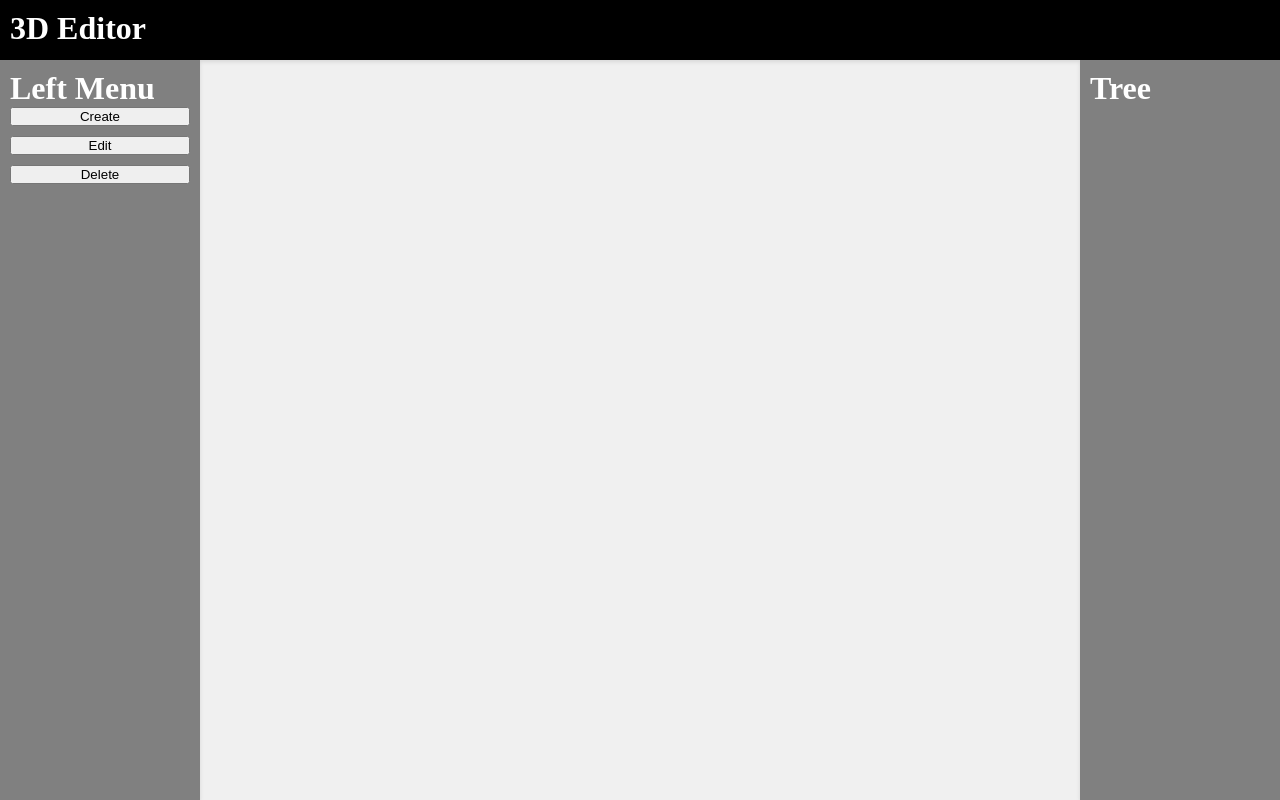
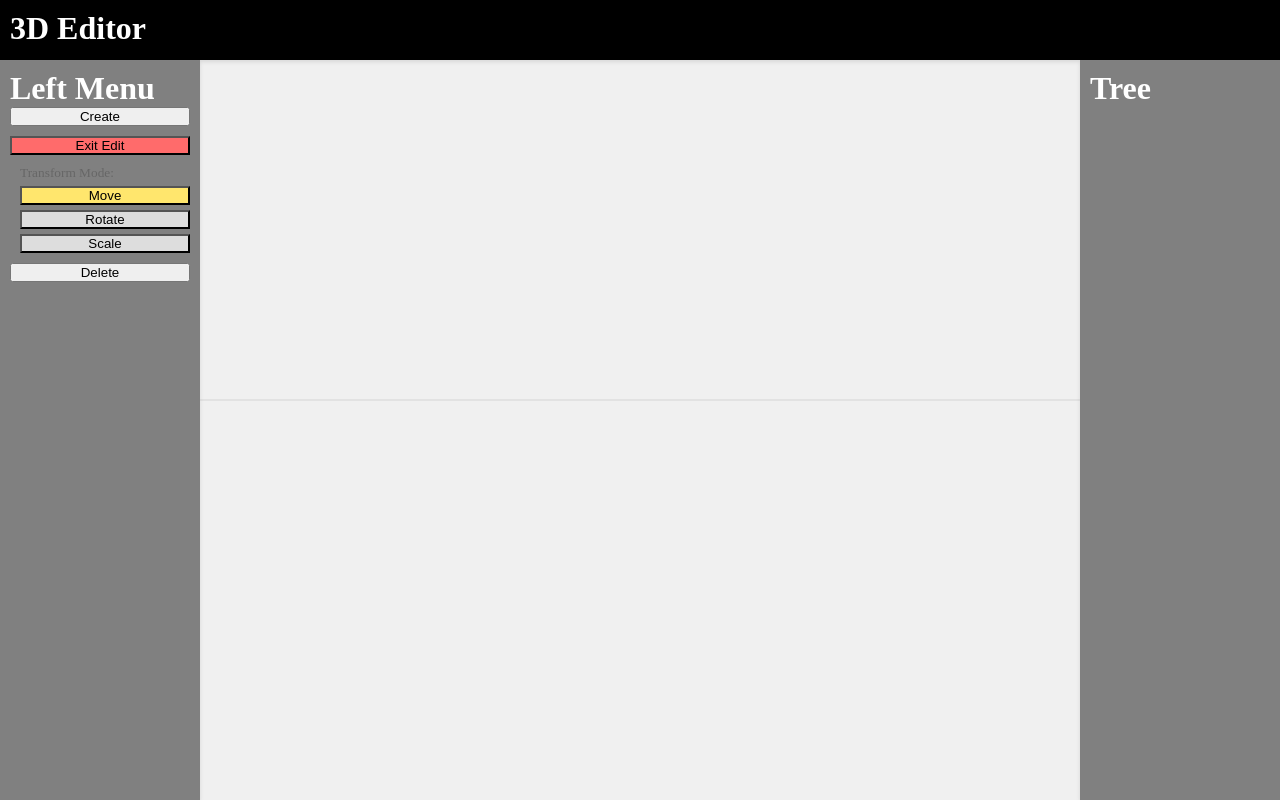
Before and after one commit to 1Mk7i/3d-editor, a Next.js app: page / in a window 1280 px wide. Both pictures are taken after a click on the button "Edit". Built offline with nearby package versions, Linux system fonts and the light colour scheme.

Commit message:
Add edit mode and transform controls to scene
Introduces an edit mode toggle and transform mode selection (move, rotate, scale) in the UI. Updates ThreeScene and useSceneManager to support these features, allowing users to manipulate selected objects with different transform controls.

```diff
--- a/src/app/page.tsx
+++ b/src/app/page.tsx
@@ -38,7 +38,31 @@ export default function Home() {
         title='Left Menu'
         children={<div style={{ display: 'flex', flexDirection: 'column', gap: '10px' }}>
           <Button label='Create' onClick={() => sceneManager.addObject(createNewMesh())} />
-          <Button label='Edit' onClick={() => alert('Edit mode enabled')} />
+          <Button
+            label={sceneManager.isEditMode ? 'Exit Edit' : 'Edit'}
+            onClick={sceneManager.toggleEditMode}
+            style={{ backgroundColor: sceneManager.isEditMode ? '#ff6b6b' : '#4ecdc4' }}
+          />
+          {sceneManager.isEditMode && (
+            <div style={{ display: 'flex', flexDirection: 'column', gap: '5px', marginLeft: '10px' }}>
+              <small style={{ color: '#666' }}>Transform Mode:</small>
+              <Button
+                label='Move'
+                onClick={() => sceneManager.setTransformMode('translate')}
+                style={{ backgroundColor: sceneManager.transformMode === 'translate' ? '#ffe66d' : '#ddd' }}
+              />
+              <Button
+                label='Rotate'
+                onClick={() => sceneManager.setTransformMode('rotate')}
+                style={{ backgroundColor: sceneManager.transformMode === 'rotate' ? '#ffe66d' : '#ddd' }}
+              />
+              <Button
+                label='Scale'
+                onClick={() => sceneManager.setTransformMode('scale')}
+                style={{ backgroundColor: sceneManager.transformMode === 'scale' ? '#ffe66d' : '#ddd' }}
+              />
+            </div>
+          )}
           <Button label='Delete' onClick={() => {
             if (sceneManager.selectedObjectId) {
               sceneManager.removeObject(sceneManager.selectedObjectId);
@@ -55,6 +79,8 @@ export default function Home() {
     selectObject={sceneManager.selectObject}
     selectedObjectId={sceneManager.selectedObjectId}
     clearSelection={sceneManager.clearSelection}
+    isEditMode={sceneManager.isEditMode}
+    transformMode={sceneManager.transformMode}
   />
       <ContextMenu
         isVisible={contextMenu.isVisible}
--- a/src/components/UI/Scene/ThreeScene.tsx
+++ b/src/components/UI/Scene/ThreeScene.tsx
@@ -15,9 +15,11 @@ type ThreeSceneProps = {
   selectObject: (id: string) => void;
   selectedObjectId: string | null;
   clearSelection: () => void;
+  isEditMode: boolean;
+  transformMode: 'translate' | 'rotate' | 'scale';
 };
 
-const SceneContent = ({ objects, selectObject, selectedObjectId, clearSelection }: ThreeSceneProps) => {
+const SceneContent = ({ objects, selectObject, selectedObjectId, clearSelection, isEditMode, transformMode }: ThreeSceneProps) => {
   const { camera, gl } = useThree();
   const raycaster = useRef(new THREE.Raycaster());
   const mouse = useRef(new THREE.Vector2());
@@ -78,9 +80,10 @@ const SceneContent = ({ objects, selectObject, selectedObjectId, clearSelection
     <>
       <ambientLight intensity={0.5} />
       <directionalLight position={[2, 2, 2]} intensity={0.8} />
+      <gridHelper args={[20, 20, 'gray', 'lightgray']} />
       {objects.map(obj => (
         obj.id === selectedObjectId ? (
-          <TransformControls object={obj.mesh} key={obj.id} mode="translate">
+          <TransformControls object={obj.mesh} key={obj.id} mode={isEditMode ? transformMode : 'translate'}>
             <primitive object={obj.mesh} />
           </TransformControls>
         ) : (
@@ -92,7 +95,7 @@ const SceneContent = ({ objects, selectObject, selectedObjectId, clearSelection
   );
 };
 
-const ThreeScene = ({ objects, selectObject, selectedObjectId, clearSelection }: ThreeSceneProps) => {
+const ThreeScene = ({ objects, selectObject, selectedObjectId, clearSelection, isEditMode, transformMode }: ThreeSceneProps) => {
   return (
     <Canvas style={{ width: '100vw', height: '100vh' }}>
       <SceneContent
@@ -100,6 +103,8 @@ const ThreeScene = ({ objects, selectObject, selectedObjectId, clearSelection }:
         selectObject={selectObject}
         selectedObjectId={selectedObjectId}
         clearSelection={clearSelection}
+        isEditMode={isEditMode}
+        transformMode={transformMode}
       />
     </Canvas>
   );
--- a/src/hooks/useSceneManager.ts
+++ b/src/hooks/useSceneManager.ts
@@ -11,6 +11,8 @@ export type SceneObject = {
 export function useSceneManager() {
   const [objects, setObjects] = useState<SceneObject[]>([]);
   const [selectedObjectId, setSelectedObjectId] = useState<string | null>(null);
+  const [isEditMode, setIsEditMode] = useState<boolean>(false);
+  const [transformMode, setTransformMode] = useState<'translate' | 'rotate' | 'scale'>('translate');
 
   // Додає новий об'єкт у сцену
   const addObject = useCallback((mesh: THREE.Object3D) => {
@@ -50,12 +52,26 @@ export function useSceneManager() {
     });
   }, [objects]);
 
+  // Перемикає режим редагування
+  const toggleEditMode = useCallback(() => {
+    setIsEditMode(prev => !prev);
+  }, []);
+
+  // Змінює режим трансформації
+  const setTransformModeHandler = useCallback((mode: 'translate' | 'rotate' | 'scale') => {
+    setTransformMode(mode);
+  }, []);
+
   return {
     objects,
     selectedObjectId,
+    isEditMode,
+    transformMode,
     addObject,
     removeObject,
     selectObject,
     clearSelection,
+    toggleEditMode,
+    setTransformMode: setTransformModeHandler,
   };
 }
```
